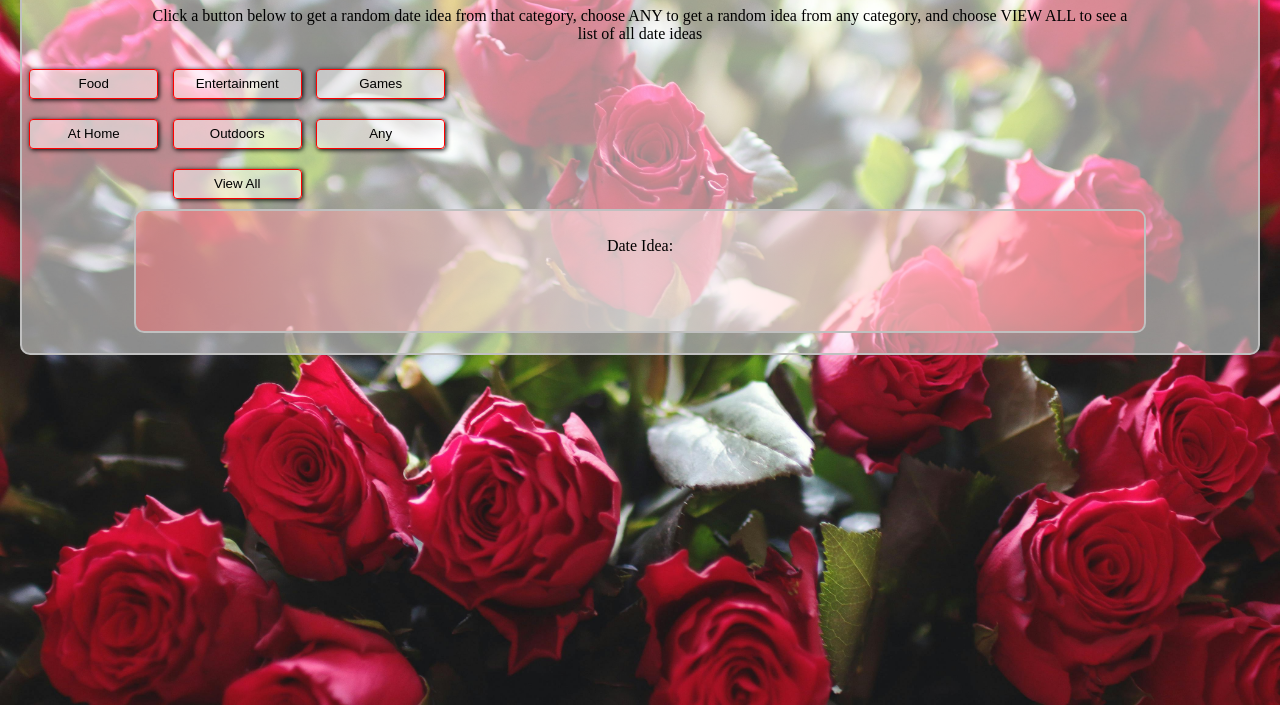
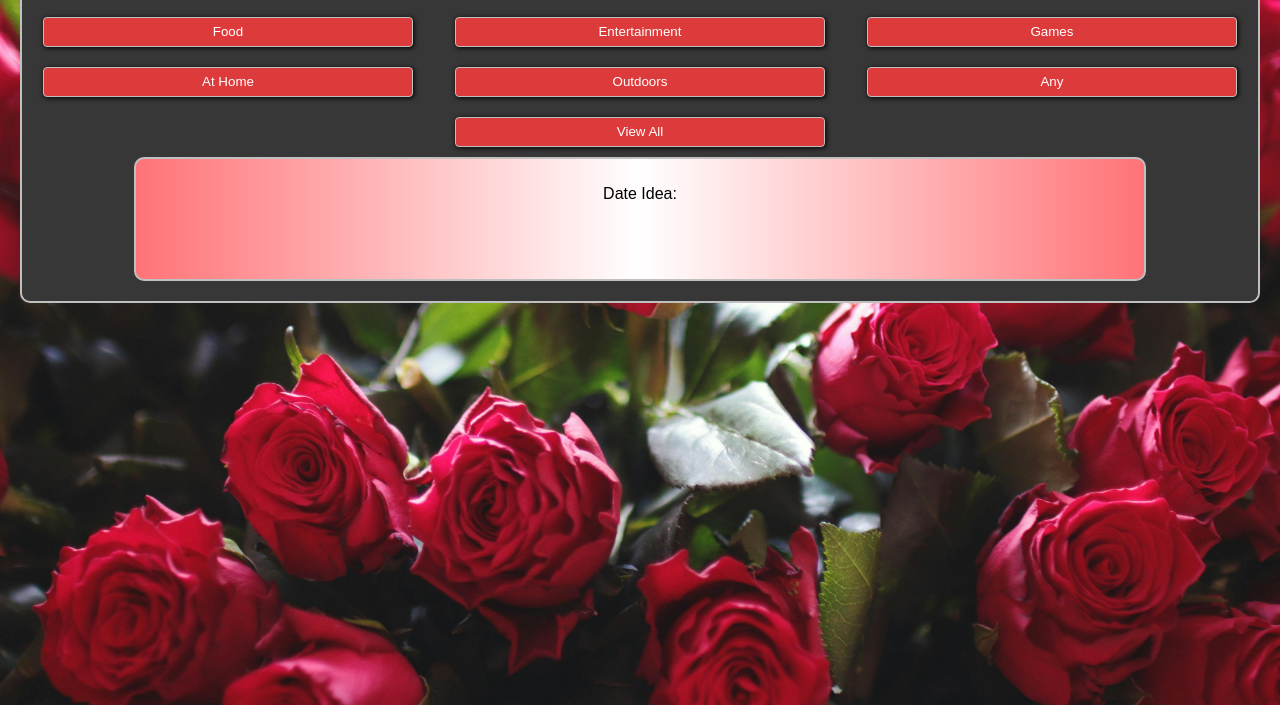
Before and after one commit to rtm713/dateideas, a plain HTML site: page index.html in a window 1280 px wide. Shown: the part 95-800 px from the top of the page. Drawn offline with Linux system fonts and the light colour scheme.

Commit message:
updated styling

```diff
--- a/index.html
+++ b/index.html
@@ -10,7 +10,6 @@
     <div id="mainCard">
         <div id="head">
             <h1>Travis and Cheyenne's Date Ideas</h1>
-            <p>Click a button below to get a random date idea from that category, choose ANY to get a random idea from any category, and choose VIEW ALL to see a list of all date ideas</p>
         </div>
         <div id="buttonBox">
             <button class="ideaButton" id="food">Food</button>
--- a/styles.css
+++ b/styles.css
@@ -5,10 +5,11 @@ body {
     background-attachment: fixed;
     background-position: left bottom;
     margin: 0;
+    font-family: sans-serif;
 }
 
 #mainCard {
-    background-color: rgb(255, 255, 255, .5);
+    background-color: rgb(55, 55, 55);
     margin: 20px;
     padding-bottom: 20px;
     border-radius: 10px;
@@ -19,6 +20,7 @@ body {
     width: 80%;
     margin: auto;
     text-align: center;
+    color: white;
 }
 
 #answerBox {
@@ -29,7 +31,7 @@ body {
     margin: auto;
     padding: 10px;
     border-radius: 10px;
-    background: linear-gradient(to left, rgba(255, 115, 119, 0.5) 0%, rgba(255, 255, 255, 0.5) 50%, rgba(255, 115, 119, 0.5) 100%);
+    background: linear-gradient(to left, rgba(255, 115, 119) 0%, rgba(255, 255, 255) 50%, rgba(255, 115, 119) 100%);
 }
 
 #answerBox ul {
@@ -37,16 +39,18 @@ body {
 }
 
 #buttonBox {
-    display: inline-flex;
+    display: flex;
     flex-wrap: wrap;
+    margin: auto;
 }
 
 button{
     width: 30%;
     height: 30px;
     margin: 10px auto 10px auto;
-    border: 1px solid red;
-    background-color: rgb(255, 255, 255, .5);
+    border: 1px solid silver;
+    background-color: rgb(221, 59, 59);
+    color: white;
     border-radius: 4px;
     box-shadow:  1px 1px 5px black;
 }
```
